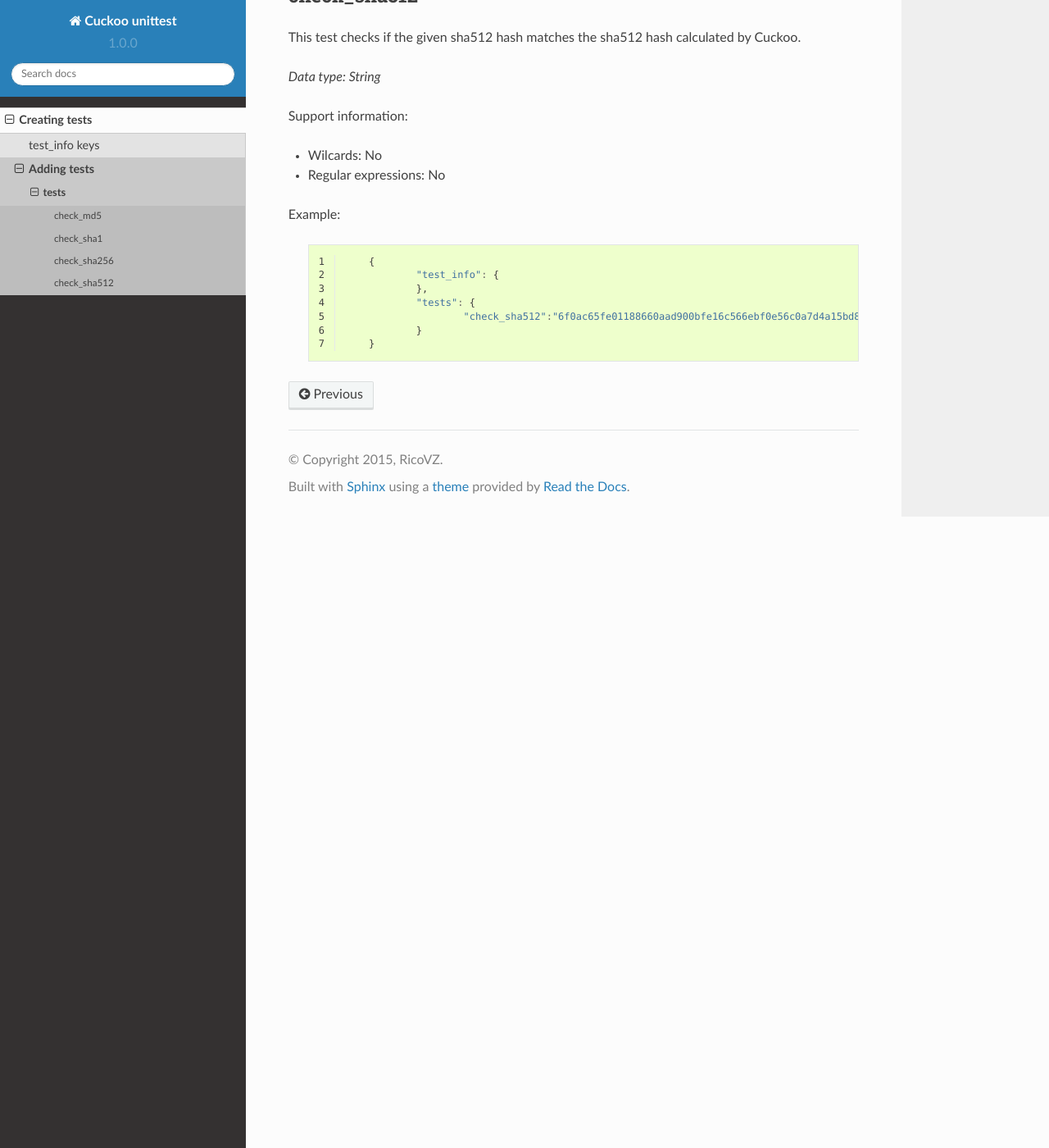
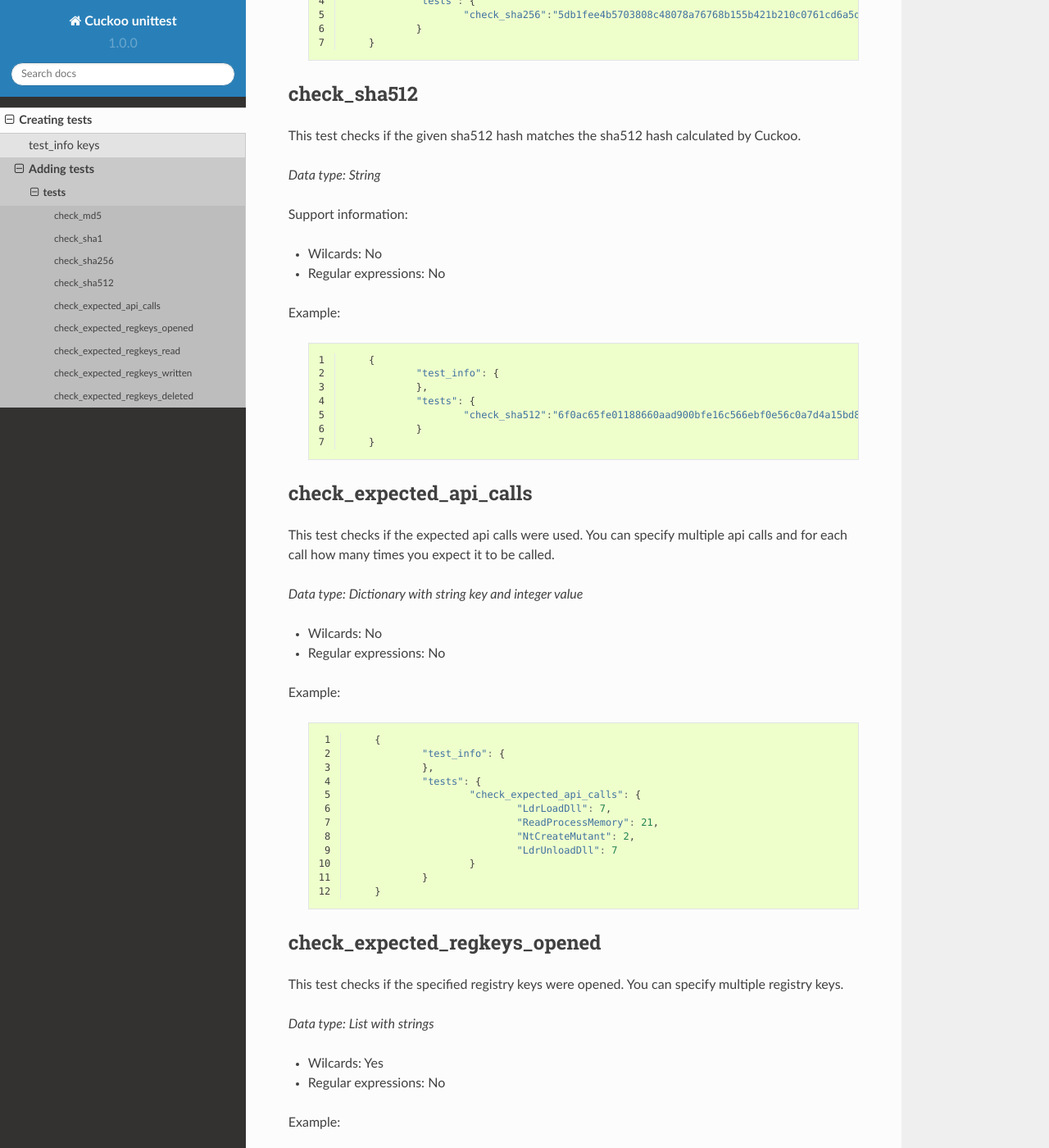
Before and after one commit to RicoVZ/cuckoo-unittest-docs, a Sphinx documentation site: the page built from docs/source/creatingtests/addingtests/testkeys.rst, in a window 1280 px wide and 1400 px high, scrolled down 1885 px. Shown: the whole window at 82% size. Built offline with Sphinx 7.4.7 and the Read the Docs theme 2.0.0, drawn with Linux system fonts in a browser that asks for light colours; some of the changed text lies outside the part shown.

Commit message:
Regkey test docs

```diff
--- a/docs/source/creatingtests/addingtests/testkeys.rst
+++ b/docs/source/creatingtests/addingtests/testkeys.rst
@@ -4,6 +4,11 @@
 This section explains what each test key does and how to use it.
 
 Some tests have special features like; using wilcards (? and \*) and using regular expressions.
+
+**'\*'** is a wildcard for any length of characters.
+
+**'?'** is a wildcard for a single character
+
 At each test it is stated what features the tests supports.
 
 As stated before, each test needs a specific type of test data format. The formats that
@@ -106,3 +111,139 @@
 			"check_sha512":"6f0ac65fe01188660aad900bfe16c566ebf0e56c0a7d4a15bd831049108de80bd3a2fbf1a8b91662433a40458ec208a207cab073f190bd65b889e95e4fca8e09"
 		}
 	}
+
+check_expected_api_calls
+------------------------
+This test checks if the expected api calls were used. You can specify multiple api calls
+and for each call how many times you expect it to be called.
+
+*Data type: Dictionary with string key and integer value*
+
+- Wilcards: No
+- Regular expressions: No
+
+Example:
+
+ .. code-block:: javascript
+    :linenos:
+
+	{
+		"test_info": {
+		},
+		"tests": {
+			"check_expected_api_calls": {
+				"LdrLoadDll": 7,
+				"ReadProcessMemory": 21,
+				"NtCreateMutant": 2,
+				"LdrUnloadDll": 7
+			}
+		}
+	}
+
+check_expected_regkeys_opened
+-----------------------------
+This test checks if the specified registry keys were opened. You can specify multiple registry keys.
+
+*Data type: List with strings*
+
+- Wilcards: Yes
+- Regular expressions: No
+
+Example:
+
+ .. code-block:: javascript
+    :linenos:
+
+	{
+		"test_info": {
+		},
+		"tests": {
+			"check_expected_regkeys_opened": [
+				"HKEY_CURRENT_USER\\Software\\*",
+				"HKEY_LOCAL_MACHINE\\SOFTWARE\\dd20ce73d7\\30e5b11d",
+				"*\\SomeKey",
+				"HKEY_LOCAL_MACHINE\\SOFTWARE\\Number?"
+			]
+		}
+	}
+
+check_expected_regkeys_read
+---------------------------
+This test checks if the specified registry keys were read. You can specify multiple registry keys.
+
+*Data type: List with strings*
+
+- Wilcards: Yes
+- Regular expressions: No
+
+Example:
+
+ .. code-block:: javascript
+    :linenos:
+
+	{
+		"test_info": {
+		},
+		"tests": {
+			"check_expected_regkeys_read": [
+				"HKEY_CURRENT_USER\\Software\\*",
+				"HKEY_LOCAL_MACHINE\\SOFTWARE\\dd20ce73d7\\30e5b11d",
+				"*\\SomeKey",
+				"HKEY_LOCAL_MACHINE\\SOFTWARE\\Number?"
+			]
+		}
+	}
+
+check_expected_regkeys_written
+------------------------------
+This test checks if the specified registry keys were written. You can specify multiple registry keys.
+
+*Data type: List with strings*
+
+- Wilcards: Yes
+- Regular expressions: No
+
+Example:
+
+ .. code-block:: javascript
+    :linenos:
+
+	{
+		"test_info": {
+		},
+		"tests": {
+			"check_expected_regkeys_written": [
+				"HKEY_CURRENT_USER\\Software\\*",
+				"HKEY_LOCAL_MACHINE\\SOFTWARE\\dd20ce73d7\\30e5b11d",
+				"*\\SomeKey",
+				"HKEY_LOCAL_MACHINE\\SOFTWARE\\Number?"
+			]
+		}
+	}
+
+check_expected_regkeys_deleted
+------------------------------
+This test checks if the specified registry keys were deleted. You can specify multiple registry keys.
+
+*Data type: List with strings*
+
+- Wilcards: Yes
+- Regular expressions: No
+
+Example:
+
+ .. code-block:: javascript
+    :linenos:
+
+	{
+		"test_info": {
+		},
+		"tests": {
+			"check_expected_regkeys_deleted": [
+				"HKEY_CURRENT_USER\\Software\\*",
+				"HKEY_LOCAL_MACHINE\\SOFTWARE\\dd20ce73d7\\30e5b11d",
+				"*\\SomeKey",
+				"HKEY_LOCAL_MACHINE\\SOFTWARE\\Number?"
+			]
+		}
+	}
```
